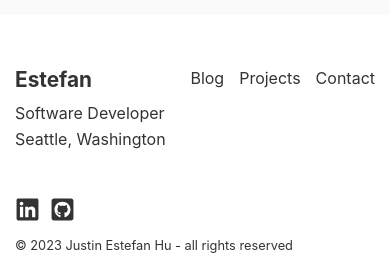
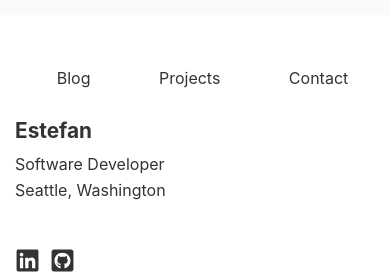
Before and after one commit to EstefanHu/portfolio, a Next.js app: page /blg/what-the-crud in a window 390 px wide. Shown: the part 2113-2387 px from the top of the page. Built offline with nearby package versions, Linux system fonts and the light colour scheme.

Commit message:
footer nav

```diff
--- a/src/app/layout.module.scss
+++ b/src/app/layout.module.scss
@@ -74,9 +74,11 @@
                         margin-bottom: 15px;
                         font-size: 1.3rem;
                         text-transform: capitalize;
+                        cursor: pointer;
                     }
 
                     p {
+                        cursor: default;
                         margin-bottom: 10px;
                     }
                 }
@@ -93,6 +95,7 @@
 
             &.legal {
                 font-size: 0.8rem;
+                cursor: default;
 
                 span {
                     svg {
@@ -101,8 +104,23 @@
                         margin-right: 10px;
                     }
                 }
+            }
+        }
+    }
 
-                @media only screen and (max-width: 500px) {
+    @media only screen and (max-width: 500px) {
+        footer {
+            div {
+                &.footerTop {
+                    flex-direction: column-reverse;
+
+                    nav {
+                        margin-bottom: 35px;
+                        justify-content: space-around;
+                    }
+                }
+
+                &.legal {
                     span {
                         margin-bottom: 15px;
                     }
--- a/src/app/layout.tsx
+++ b/src/app/layout.tsx
@@ -40,7 +40,9 @@ export default function RootLayout({ children }: { children: React.ReactNode })
           <footer>
             <div className={styles.footerTop}>
               <div className={styles.branding}>
-                <p className={styles.name}>estefan</p>
+                <Link href='/'>
+                  <p className={styles.name}>estefan</p>
+                </Link>
                 <p>Software Developer</p>
                 <p>Seattle, Washington</p>
               </div>
```
